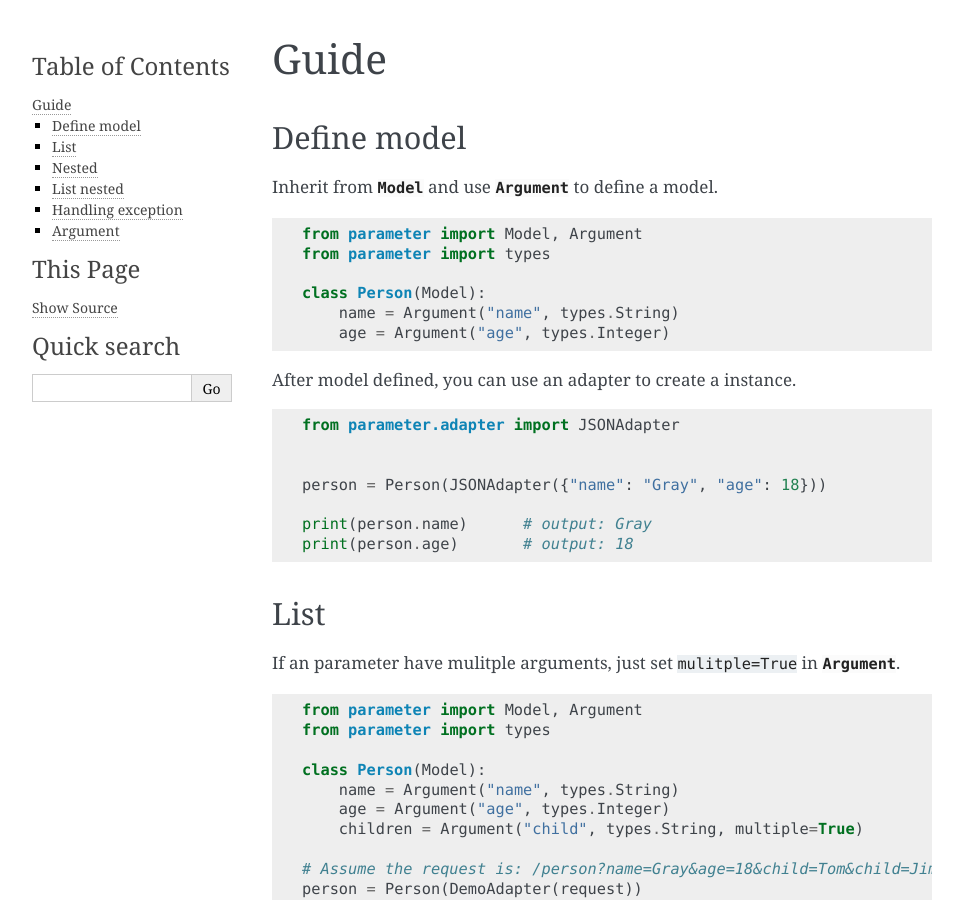
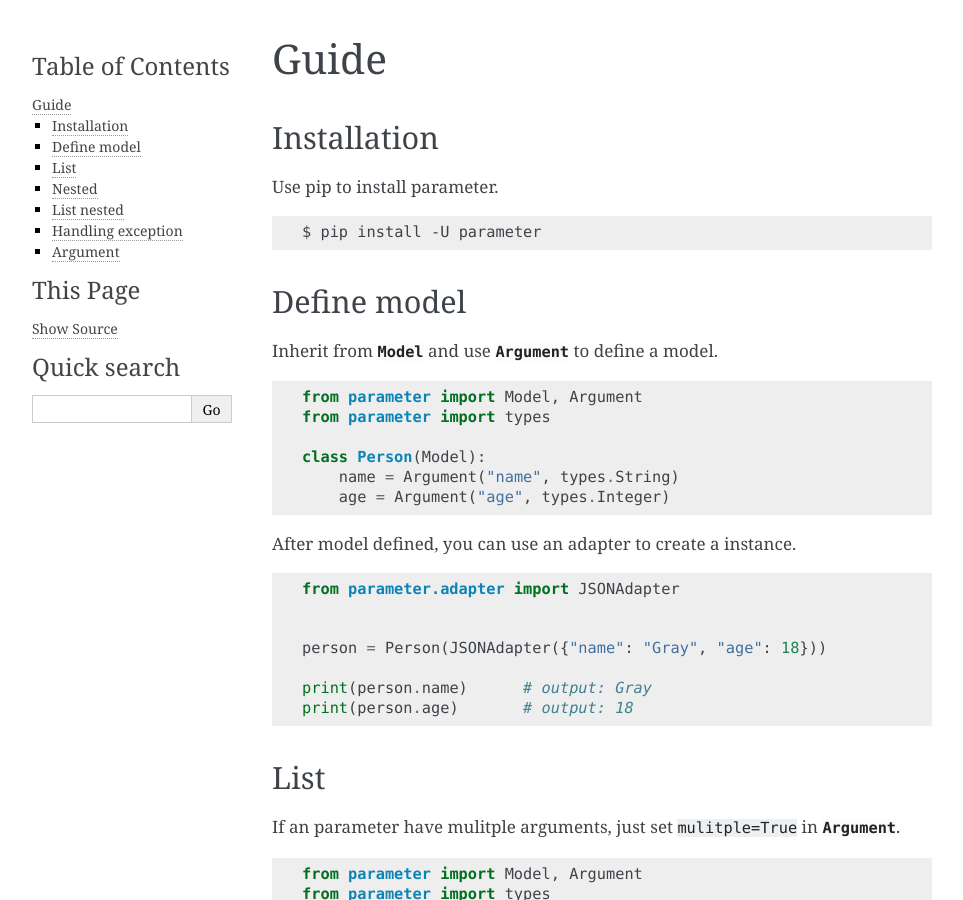
Before and after one commit to coldnight/parameter, a Sphinx documentation site: the page built from docs/guide.rst, in a window 1280 px wide and 900 px high. Shown: the whole window, without its empty margins (148-1111 px from the left). Built offline with Sphinx 7.4.7, drawn with Linux system fonts in a browser that asks for light colours.

Commit message:
Add installation in guide

```diff
--- a/docs/guide.rst
+++ b/docs/guide.rst
@@ -1,5 +1,14 @@
 Guide
 =====
+
+Installation
+-------------
+
+Use pip to install parameter.
+
+.. code:: shell
+
+    $ pip install -U parameter
 
 Define model
 -------------
```
